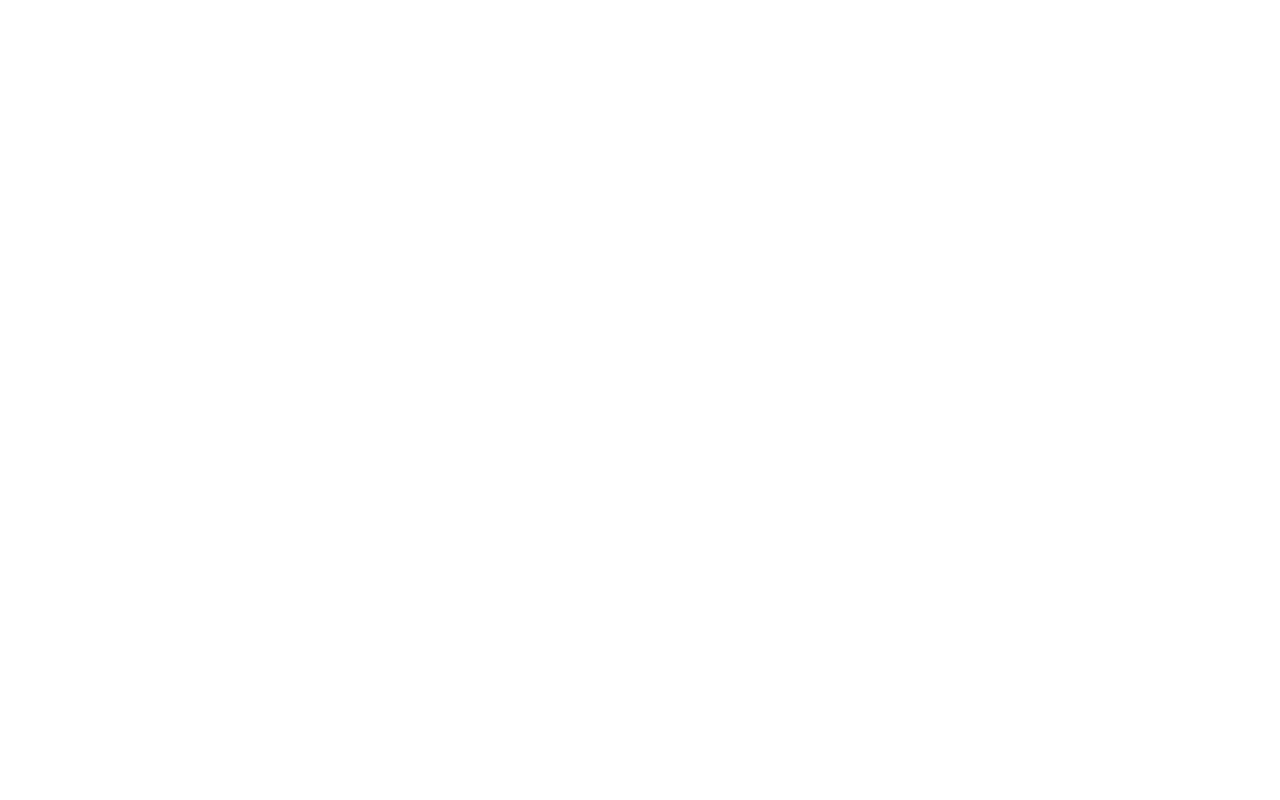
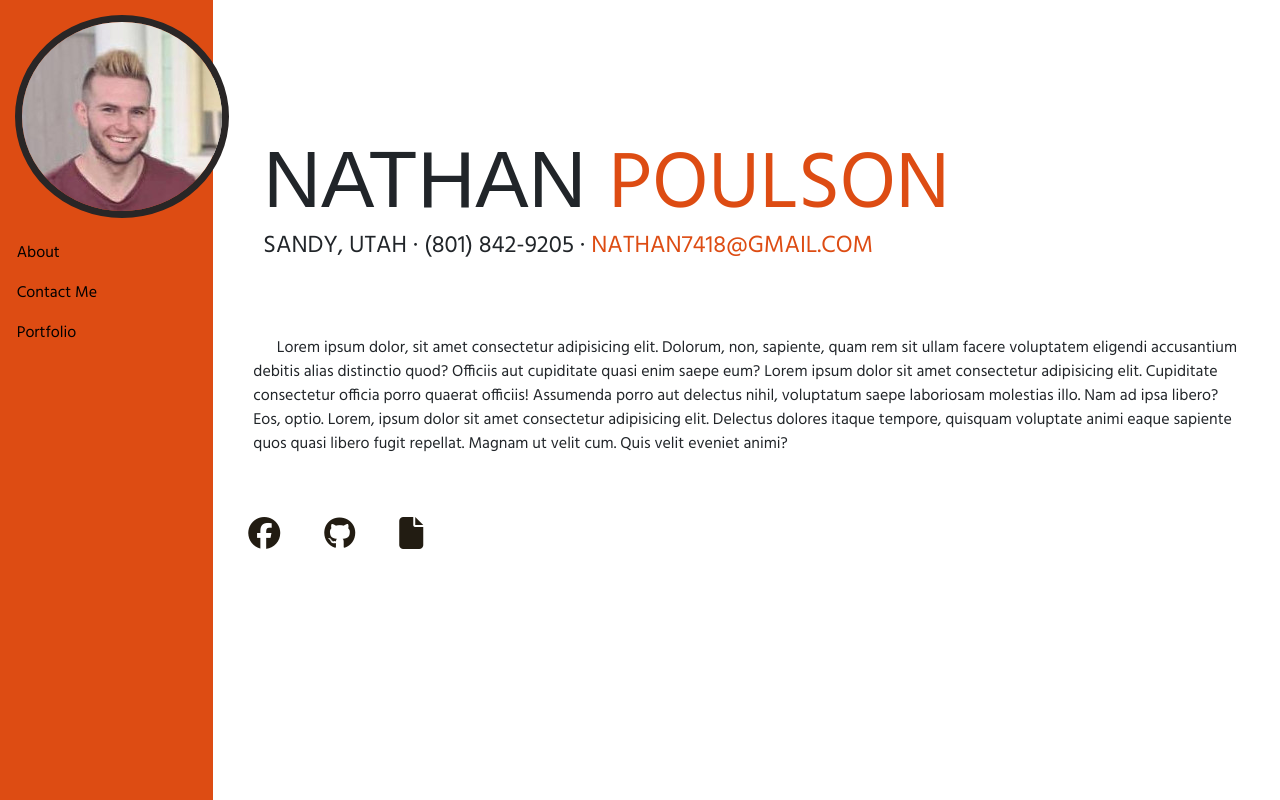
Before and after one commit to Pounat/Pounat.github.io, a plain HTML site: page index.html in a window 1280 px wide. Drawn offline with nearby package versions, Linux system fonts and the light colour scheme; a web font is replaced by a local one.

Commit message:
Finished good looking about page

```diff
--- a/assets/style.css
+++ b/assets/style.css
@@ -0,0 +1,84 @@
+* {
+    font-family: 'Hind', sans-serif;
+}
+
+/* elements */
+h1 {
+    font-size: 5em;
+    font-family: 'Mukta Mahee', sans-serif;
+    line-height: 90px;
+    margin-bottom: 0;
+}
+
+h4 {
+    margin-bottom: 50px;
+}
+
+img {
+    border-radius: 50%;
+    border: rgb(41, 38, 38) solid 7px;
+    margin: 15px auto;
+}
+
+a {
+    color: rgb(34, 28, 18);
+}
+
+i {
+    font-size: 2em;
+    margin: 20px;
+}
+
+#link-circles a:hover {
+    color: rgb(221, 76, 19);
+}
+
+ul li a {
+    color: #000;
+}
+
+ul {
+    width: 180px;
+    padding: 0;
+    margin: auto;
+}
+
+li {
+    list-style-type: none;
+    line-height: 2.5em;
+    align-content: center;
+    width: 100;
+    margin: auto;
+}
+
+ul li a:hover {
+    text-decoration: none;
+    color: tan;
+}
+
+header{
+    padding: 35px 35px 0 35px;
+    margin-top: 100px
+
+}
+
+p {
+    padding: 25px;
+}
+
+
+/* classes */
+.orangeText {
+    color:  rgb(221, 76, 19);
+}
+
+
+/* id's */
+#sideBar {
+background: rgb(221, 76, 19);
+height: 100vh;
+}
+
+#main {
+height: 100vh;
+}
--- a/index.html
+++ b/index.html
@@ -1,12 +1,80 @@
 <!DOCTYPE html>
 <html lang="en">
+
 <head>
     <meta charset="UTF-8">
     <meta name="viewport" content="width=device-width, initial-scale=1.0">
     <meta http-equiv="X-UA-Compatible" content="ie=edge">
     <title>|| Nathan Poulson ||</title>
+    <!-- google fonts -->
+    <link href="https://fonts.googleapis.com/css?family=Hind|Mukta+Mahee&display=swap" rel="stylesheet">
+    <!-- font-awesome -->
+    <script src="https://kit.fontawesome.com/97f2116e00.js" crossorigin="anonymous"></script>
+    <!-- bootstrap -->
+    <link rel="stylesheet" href="https://stackpath.bootstrapcdn.com/bootstrap/4.3.1/css/bootstrap.min.css"
+        integrity="sha384-ggOyR0iXCbMQv3Xipma34MD+dH/1fQ784/j6cY/iJTQUOhcWr7x9JvoRxT2MZw1T" crossorigin="anonymous">
+    <!-- my css -->
+    <link rel="stylesheet" href="assets/style.css">
+
 </head>
+
 <body>
+    <div class="container-fluid">
+        <div class="row">
+            <div class="col-lg-2 col-md-2 col-sm-2" id="sideBar">
+                <img src="assets/images/me.jpg" alt="Picture of Me">
+                <ul>
+                    <li><a href="index.html" >About</a></li>
+                    <li><a href="contact.html">Contact Me</a></li>
+                    <li><a href="portfolio.html">Portfolio</a></li>
+                </ul>
+                <!-- end of first col -->
+            </div>
+            <div class="col-lg-10 col-md-10 col-sm-10" id="main">
+                <!-- name and info header -->
+                <header>
+                    <h1 class="text-uppercase">Nathan <spand class="orangeText">Poulson</spand>
+                    </h1>
+                    <h4 class="text-uppercase">Sandy, Utah &#183; (801) 842-9205 &#183; <span
+                            class="orangeText">nathan7418@gmail.com</span></h4>
+                </header>
+
+                <p> &nbsp;&nbsp;&nbsp;&nbsp;&nbsp; Lorem ipsum dolor, sit amet consectetur adipisicing elit. Dolorum,
+                    non, sapiente, quam rem sit ullam facere voluptatem eligendi accusantium debitis alias distinctio
+                    quod? Officiis aut cupiditate quasi enim saepe eum? Lorem ipsum dolor sit amet consectetur
+                    adipisicing elit. Cupiditate consectetur officia porro quaerat officiis! Assumenda porro aut
+                    delectus nihil, voluptatum saepe laboriosam molestias illo. Nam ad ipsa libero? Eos, optio. Lorem,
+                    ipsum dolor sit amet consectetur adipisicing elit. Delectus dolores itaque tempore, quisquam
+                    voluptate animi eaque sapiente quos quasi libero fugit repellat. Magnam ut velit cum. Quis velit
+                    eveniet animi?</p>
+
+                <div id="link-circles">
+                    <a href="#"><i class="fab fa-facebook"></i></a>
+                    <a href="#"><i class="fab fa-github"></i></a>
+                    <a href="#"><i class="fas fa-file"></i></a>
+                </div>
+
+                <!-- end of second col -->
+            </div>
+            <!-- end of row -->
+        </div>
+
+        <!-- end of container div -->
+    </div>
+
+
+
+    <!-- bootstrap js -->
+    <script src="https://code.jquery.com/jquery-3.4.1.slim.min.js"
+        integrity="sha384-J6qa4849blE2+poT4WnyKhv5vZF5SrPo0iEjwBvKU7imGFAV0wwj1yYfoRSJoZ+n"
+        crossorigin="anonymous"></script>
+    <script src="https://cdn.jsdelivr.net/npm/popper.js@1.16.0/dist/umd/popper.min.js"
+        integrity="sha384-Q6E9RHvbIyZFJoft+2mJbHaEWldlvI9IOYy5n3zV9zzTtmI3UksdQRVvoxMfooAo"
+        crossorigin="anonymous"></script>
+    <script src="https://stackpath.bootstrapcdn.com/bootstrap/4.4.1/js/bootstrap.min.js"
+        integrity="sha384-wfSDF2E50Y2D1uUdj0O3uMBJnjuUD4Ih7YwaYd1iqfktj0Uod8GCExl3Og8ifwB6"
+        crossorigin="anonymous"></script>
 
 </body>
+
 </html>
```
Also changed, not shown: assets/images/me.jpg (added).
